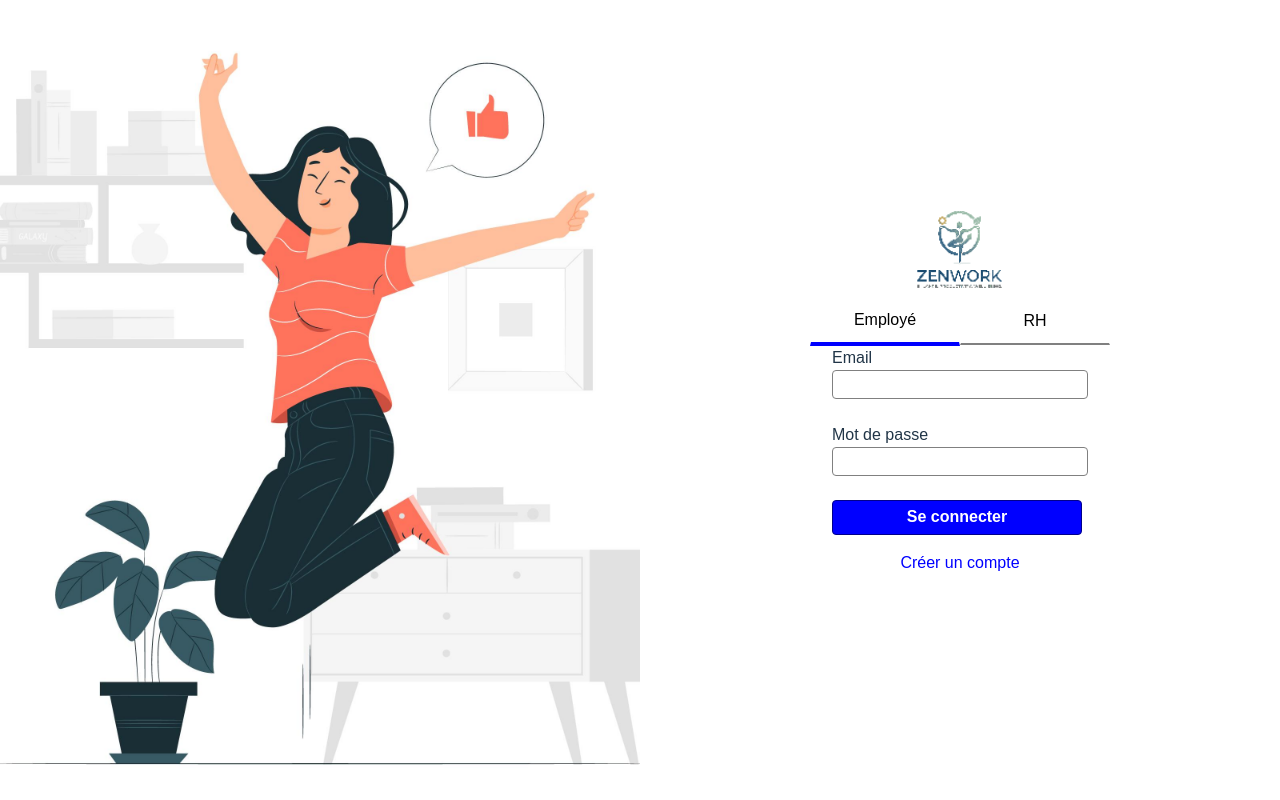
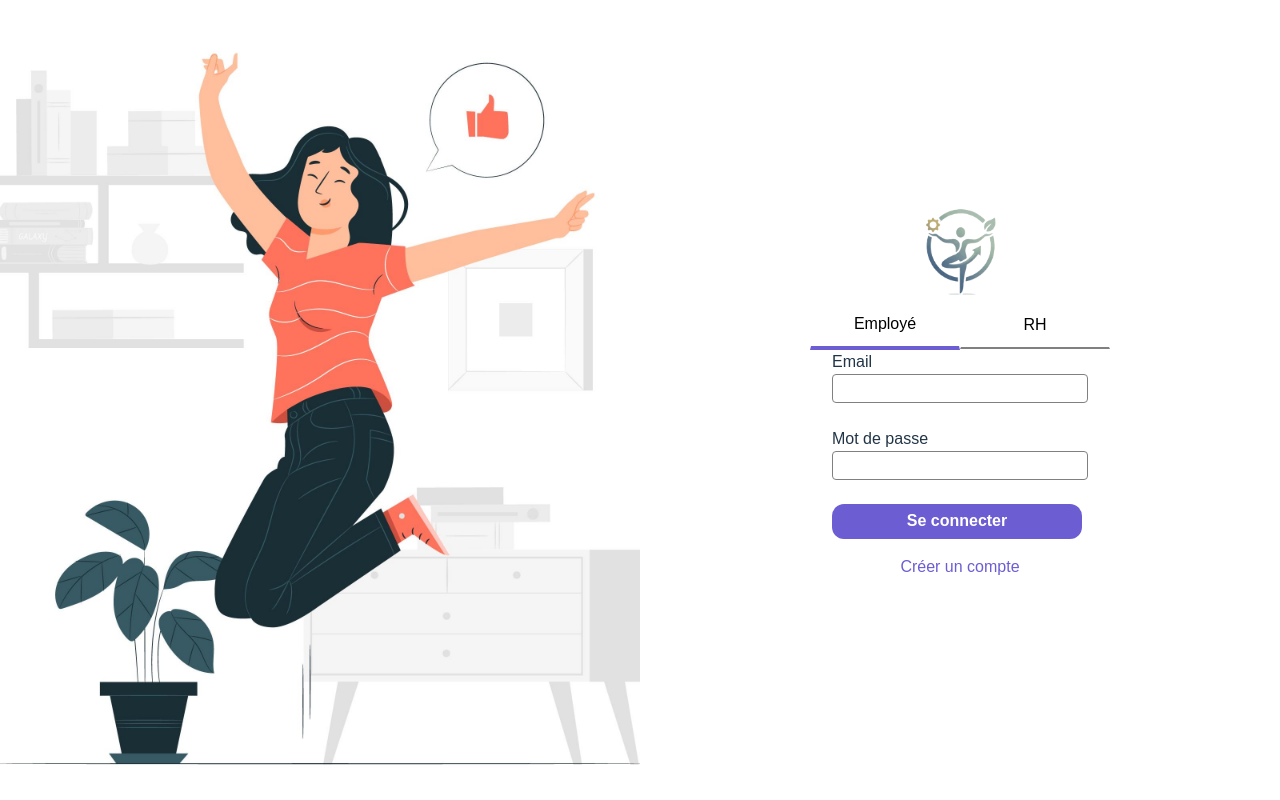
Before and after one commit to oualid3456/ZenWork, a React app in the folder Frontend/: page / in a window 1280 px wide. Built offline with nearby package versions, Linux system fonts and the light colour scheme; the HTML template or start-up script is replaced by a standard one.

Commit message:
css dark theme de la page login finis

```diff
--- a/Frontend/src/Login/Login.jsx
+++ b/Frontend/src/Login/Login.jsx
@@ -20,8 +20,7 @@ function Login() {
         </div>
         <div className={styles.right}>
           <div className={styles.div}>
-            {/* logo tout pixelise a change */}
-            <img className={styles.img} src={DarkTheme ? "public/zenwork_logo_dark.png" : "public/zenwork_logo.png"} alt="zenwork logo" />
+            <img className={styles.img} src={DarkTheme ? "public/zenwork-dessin-dark.png" : "public/zenwork-dessin.png"} alt="zenwork logo" />
           </div>
           <div className={styles.choice}>
             {/* expression ternaire pour mettre l'un a in et l'autre a out pour */}
--- a/Frontend/src/Login/login.module.css
+++ b/Frontend/src/Login/login.module.css
@@ -48,7 +48,7 @@
 }
 
 .in {
-  border-bottom: 4px solid blue;
+  border-bottom: 4px solid #6C5DD3;
 }
 
 .out {
@@ -86,15 +86,15 @@
   display: flex;
   align-items: center;
   justify-content: center;
+  transition: transform 0.1s ease;
+  border: none;
+  background: #6C5DD3;
+  color: #ffffff;
+  font-weight: 700;
+  border-radius: 12px;
+  cursor: pointer;
   width: 250px;
   height: 35px;
-  border: 1px solid darkblue;
-  background-color: blue;
-  border-radius: 4px;
-  font-size: 16px;
-  color: white;
-  font-weight: bold;
-  transition: transform 0.1s ease;
 }
 
 .right .form .button:hover {
@@ -109,7 +109,7 @@
 }
 
 .register {
-  color: blue;
+  color: #6C5DD3;
   cursor: pointer;
 }
 
@@ -146,7 +146,7 @@
     flex-direction: column;
     align-items: center;
     justify-content: center;
-    background-color: #043962;
+    background-color: #1a2023;
   }
 
   .choice {
@@ -157,14 +157,14 @@
   }
 
   .choice .button {
-    background-color: #043962;
+    background-color: #1a2023;
     border-radius: 0;
     width: 150px;
     transition: transform 0.1s ease;
   }
 
   .in {
-    border-bottom: 4px solid blue;
+    border-bottom: 4px solid #6C5DD3;
   }
 
   .out {
@@ -198,25 +198,6 @@
     font-family: 'Arial', sans-serif;
   }
 
-  .right .form .button {
-    display: flex;
-    align-items: center;
-    justify-content: center;
-    width: 250px;
-    height: 35px;
-    border: 1px solid darkblue;
-    background-color: blue;
-    border-radius: 4px;
-    font-size: 16px;
-    color: white;
-    font-weight: bold;
-    transition: transform 0.1s ease;
-  }
-
-  .right .form .button:hover {
-    transform: scale(1.05);
-  }
-
   .errorMessage {
     color: red;
     text-align: center;
--- a/Frontend/src/Questionnaire/questionnaire.module.css
+++ b/Frontend/src/Questionnaire/questionnaire.module.css
@@ -254,7 +254,7 @@
 
 @media (prefers-color-scheme: dark) {
   body, .questionnaireWrapper, .container, .middle {
-    background-color: #1e1e1e;
+    background-color: #1a2023;
     color: #ffffff;
   }
 
@@ -274,7 +274,7 @@
   }
 
   .textarea, .input {
-    background-color: #1e1e1e;
+    background-color: #1a2023;
     color: #ffffff;
     border: 1px solid #333;
   }
--- a/Frontend/src/Questionnaire/startQuestionnaire.module.css
+++ b/Frontend/src/Questionnaire/startQuestionnaire.module.css
@@ -175,7 +175,7 @@
   }
 
   .textarea {
-    background-color: #1e1e1e;
+    background-color: #1a2023;
     color: white;
     border: 1px solid #333;
   }
@@ -185,7 +185,7 @@
   }
 
   .input {
-    background-color: #1e1e1e;
+    background-color: #1a2023;
     color: white;
     border: 1px solid #333;
   }
@@ -200,12 +200,12 @@
   }
 
   .add_question {
-    background-color: #1e1e1e;
+    background-color: #1a2023;
     border: 1px solid #333;
   }
 
   .current_questionnaire {
-    background-color: #1e1e1e;
+    background-color: #1a2023;
     border: 1px solid #333;
     box-shadow: none;
     color: white;
```
Also changed, not shown: Frontend/public/login_pic_dark.png, Frontend/public/zenwork-dessin-dark.png (added).
